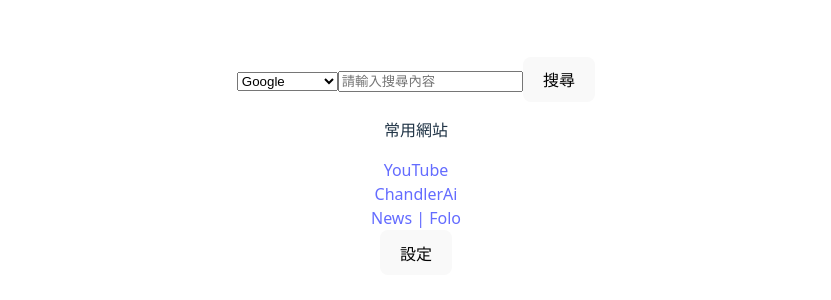
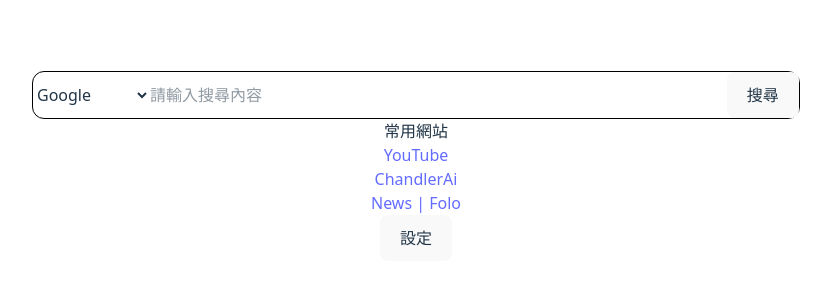
Before and after one commit to Moranjianghe/new-tab, a Vue app: page / in a window 1280 px wide. Shown: the part 234-534 px from the top of the page, without its empty margins (224-1055 px from the left). Built offline with nearby package versions, Linux system fonts and the light colour scheme.

Commit message:
feat: 更新多個依賴版本，新增新分頁標題的本地化支持，優化 App 組件的樣式

```diff
--- a/index.html
+++ b/index.html
@@ -11,3 +11,13 @@
     <script type="module" src="/src/main.ts"></script>
   </body>
 </html>
+<style>
+    body{
+    width: 100%;
+    height: 100%;
+  }
+  #app{
+    width: 100%;
+    height: 100%;
+  }
+</style>
--- a/package.json
+++ b/package.json
@@ -11,7 +11,7 @@
     "githubIo": "vue-tsc -b && vite build --base=/my-new-tab/"
   },
   "dependencies": {
-    "@tailwindcss/vite": "^4.1.5",
+    "@tailwindcss/vite": "^4.1.6",
     "js-yaml": "^4.1.0",
     "nvm": "^0.0.4",
     "vue": "^3.5.13",
@@ -24,7 +24,7 @@
     "autoprefixer": "^10.4.21",
     "cross-env": "^7.0.3",
     "postcss": "^8.5.3",
-    "tailwindcss": "^4.1.5",
+    "tailwindcss": "^4.1.6",
     "typescript": "~5.8.3",
     "vite": "^6.3.5",
     "vite-plugin-pwa": "^1.0.0",
--- a/src/App.vue
+++ b/src/App.vue
@@ -1,13 +1,13 @@
-<template>
-  <div class="">
+<template >
+  <div class="w-full h-full flex flex-col items-center">
     <!--search bar-->
-    <div>
+    <div class="flex h-12 w-full max-w-[768px]  rounded-xl border border-black dark:border-white " >
       <select v-model="selectedSearchEngine">
         <option v-for="engine in searchEngines" :key="engine" :value="engine.url">
           {{ engine.name }}
         </option>
       </select>
-      <input
+      <input class=" h-full flex-1"
         v-model="searchQuery"
         @keyup.enter="performSearch"
         :placeholder="t('search.placeholder')"
@@ -105,6 +105,7 @@ export default {
     };
 
     onMounted(async () => {
+      document.title = t('tab.newTabTitle');
       const savedLocale = localStorage.getItem('locale');
       if (savedLocale) {
         currentLocale.value = savedLocale;
@@ -158,3 +159,7 @@ export default {
   }
 };
 </script>
+
+<style lang='css' >
+@import "tailwindcss";
+</style>
--- a/src/locales/en-US.js
+++ b/src/locales/en-US.js
@@ -12,5 +12,8 @@ export default {
     configUrl: 'Set Config URL:',
     save: 'Save',
     cancel: 'Cancel'
+  },
+  tab: {
+    newTabTitle: 'New Tab',
   }
 }
--- a/src/locales/zh-TW.js
+++ b/src/locales/zh-TW.js
@@ -12,5 +12,8 @@ export default {
     configUrl: '設定配置網址：',
     save: '儲存',
     cancel: '取消'
+  },
+  tab: {
+    newTabTitle: '新分頁',
   }
 }
--- a/src/main.ts
+++ b/src/main.ts
@@ -3,6 +3,7 @@ import './style.css'
 import App from './App.vue'
 import i18n from './i18n'
 
+
 const app = createApp(App)
 app.use(i18n)
 app.mount('#app')
```
Also changed, not shown: 1 other file (tests, documents, lock files or other folders).
